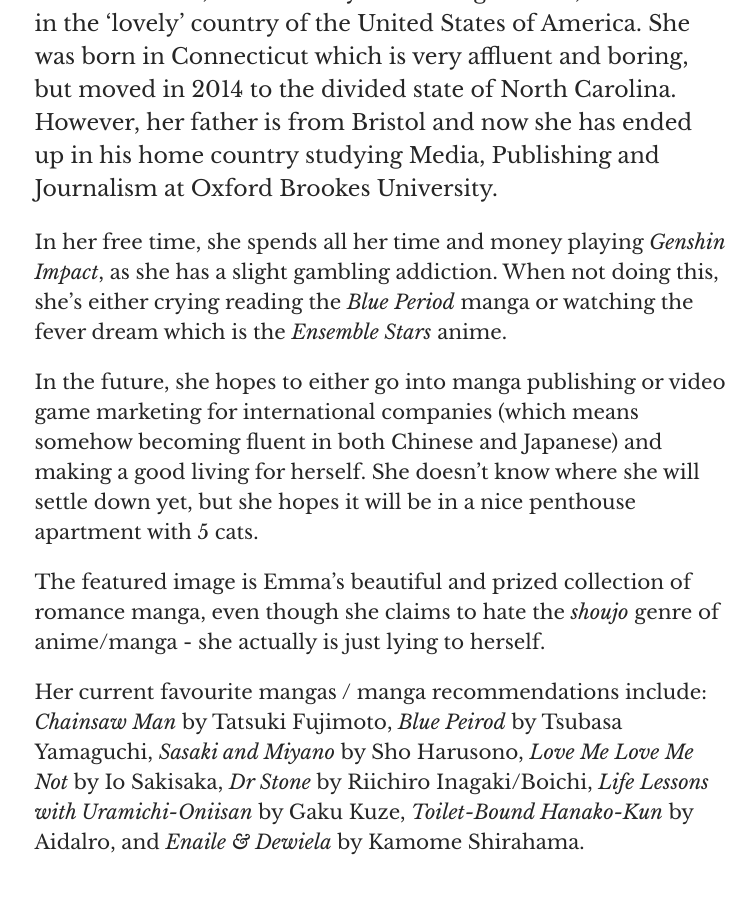
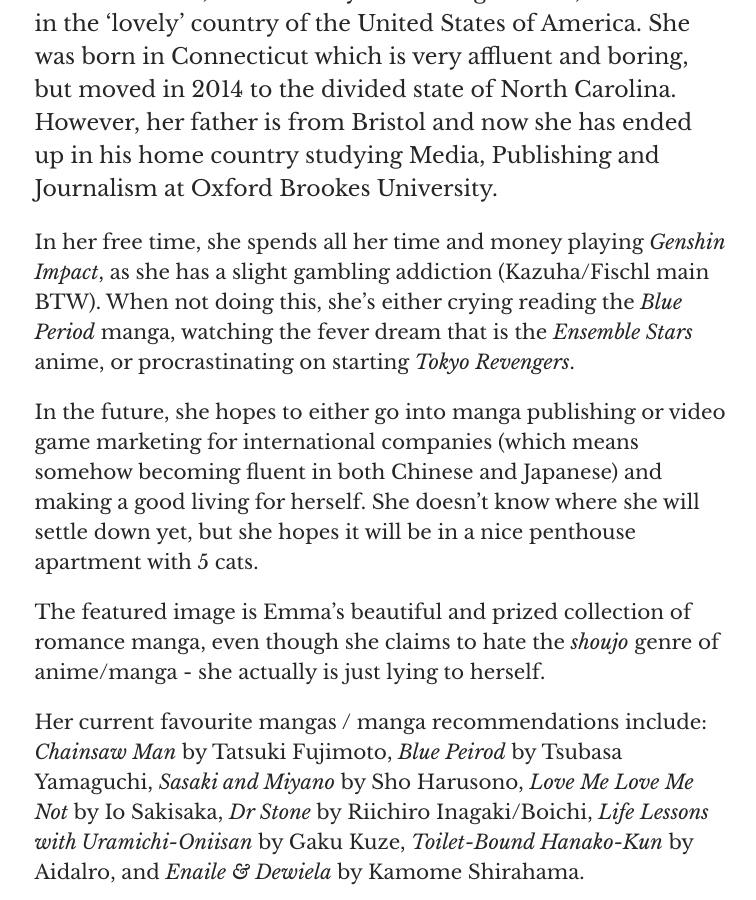
Before and after one commit to emmapollard/typographicdesign, a Jekyll site: the page built from pages/about.md, in a window 1280 px wide and 900 px high, scrolled down 468 px. Shown: the whole window, without its empty margins (260-1016 px from the left). Built offline with Jekyll 4.4.1, drawn with Linux system fonts in a browser that asks for light colours; some web fonts are replaced.

Commit message:
Update Page “about”

```diff
--- a/pages/about.md
+++ b/pages/about.md
@@ -13,7 +13,7 @@ show: true
 ---
 **Emma Pollard**, born on Guy Fawkes night 2002, was raised in the 'lovely' country of the United States of America. She was born in Connecticut which is very affluent and boring, but moved in 2014 to the divided state of North Carolina. However, her father is from Bristol and now she has ended up in his home country studying Media, Publishing and Journalism at Oxford Brookes University.
 
-In her free time, she spends all her time and money playing *Genshin Impact*, as she has a slight gambling addiction. When not doing this, she's either crying reading the *Blue Period* manga or watching the fever dream which is the *Ensemble Stars* anime.
+In her free time, she spends all her time and money playing *Genshin Impact*, as she has a slight gambling addiction (Kazuha/Fischl main BTW). When not doing this, she's either crying reading the *Blue Period* manga, watching the fever dream that is the *Ensemble Stars* anime, or procrastinating on starting *Tokyo Revengers*.
 
 In the future, she hopes to either go into manga publishing or video game marketing for international companies (which means somehow becoming fluent in both Chinese and Japanese) and making a good living for herself. She doesn't know where she will settle down yet, but she hopes it will be in a nice penthouse apartment with 5 cats.
 
```
